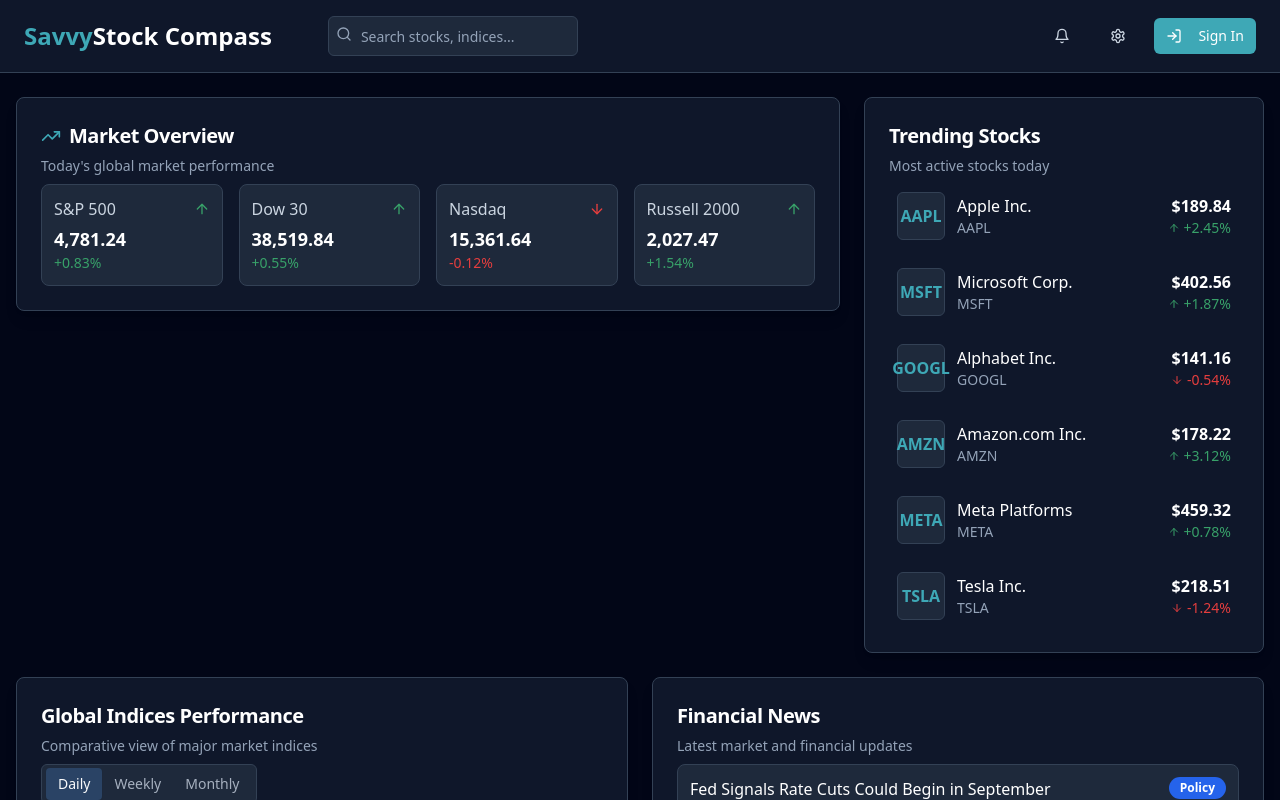
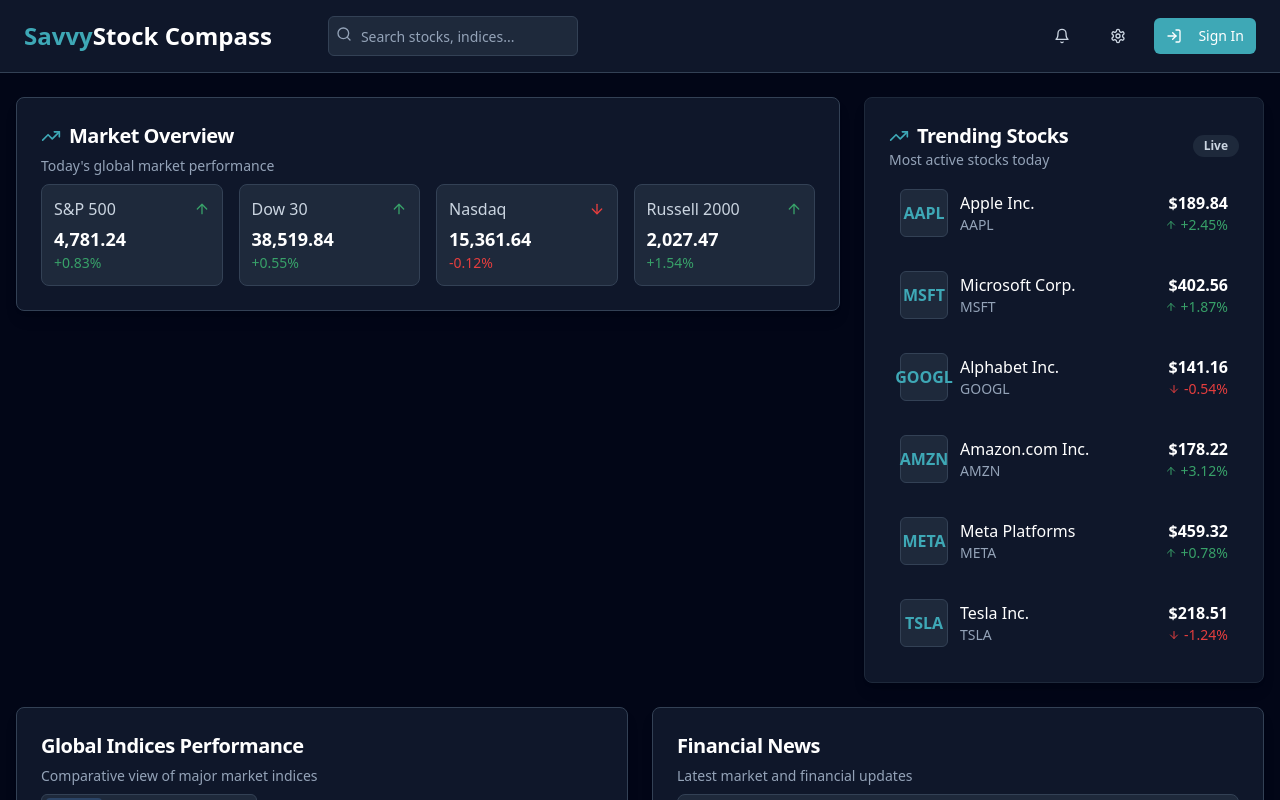
Before and after one commit to Yatharth4005/aibroker, a React (Vite) app: page / in a window 1280 px wide. Shown: the top 800 px of the page. Built offline with nearby package versions, Linux system fonts and the light colour scheme.

Commit message:
feat: Implement UI enhancements
- Changed background color to a darker grey/black.
- Integrated graphs for data visualization.
- Enhanced the Trending Stocks component.

```diff
--- a/src/components/TrendingStocks.tsx
+++ b/src/components/TrendingStocks.tsx
@@ -1,7 +1,8 @@
 
 import React from 'react';
-import { ArrowUp, ArrowDown } from 'lucide-react';
+import { ArrowUp, ArrowDown, TrendingUp } from 'lucide-react';
 import { Card, CardContent, CardDescription, CardHeader, CardTitle } from "@/components/ui/card";
+import { Badge } from "@/components/ui/badge";
 
 // Mock data for trending stocks
 const trendingStocks = [
@@ -15,17 +16,28 @@ const trendingStocks = [
 
 const TrendingStocks = () => {
   return (
-    <Card className="border-slate-700 bg-slate-900 shadow-lg">
+    <Card className="border-slate-800 bg-slate-900 shadow-lg h-full">
       <CardHeader className="pb-2">
-        <CardTitle className="text-xl text-white">Trending Stocks</CardTitle>
-        <CardDescription className="text-slate-400">
-          Most active stocks today
-        </CardDescription>
+        <div className="flex items-center justify-between">
+          <div>
+            <CardTitle className="text-xl text-white flex items-center gap-2">
+              <TrendingUp className="w-5 h-5 text-finance-teal" />
+              Trending Stocks
+            </CardTitle>
+            <CardDescription className="text-slate-400">
+              Most active stocks today
+            </CardDescription>
+          </div>
+          <Badge className="bg-slate-800 text-slate-300 hover:bg-slate-700">Live</Badge>
+        </div>
       </CardHeader>
       <CardContent>
         <div className="space-y-3">
           {trendingStocks.map((stock) => (
-            <div key={stock.symbol} className="flex items-center p-2 hover:bg-slate-800 rounded-md transition-colors">
+            <div
+              key={stock.symbol}
+              className="flex items-center p-2.5 hover:bg-slate-800 rounded-md transition-colors border border-transparent hover:border-slate-700"
+            >
               <div className="w-12 h-12 bg-slate-800 rounded-md flex items-center justify-center mr-3 border border-slate-700">
                 <span className="font-bold text-finance-teal">{stock.symbol}</span>
               </div>
--- a/src/index.css
+++ b/src/index.css
@@ -5,43 +5,43 @@
 
 @layer base {
   :root {
-    --background: 215 25% 9%;
+    --background: 225 25% 6%;
     --foreground: 210 20% 98%;
 
-    --card: 215 25% 9%;
+    --card: 220 25% 8%;
     --card-foreground: 210 20% 98%;
 
-    --popover: 215 25% 9%;
+    --popover: 220 25% 8%;
     --popover-foreground: 210 20% 98%;
 
     --primary: 187 49% 48%;
     --primary-foreground: 210 20% 98%;
 
-    --secondary: 215 20% 16%;
+    --secondary: 220 20% 14%;
     --secondary-foreground: 210 20% 98%;
 
-    --muted: 215 20% 16%;
+    --muted: 220 20% 14%;
     --muted-foreground: 215 16% 70%;
 
-    --accent: 215 20% 16%;
+    --accent: 220 20% 14%;
     --accent-foreground: 210 20% 98%;
 
     --destructive: 0 84% 60%;
     --destructive-foreground: 210 20% 98%;
 
-    --border: 215 25% 21%;
-    --input: 215 25% 21%;
+    --border: 220 25% 18%;
+    --input: 220 25% 18%;
     --ring: 187 49% 48%;
 
     --radius: 0.5rem;
 
-    --sidebar-background: 220 26% 12%;
+    --sidebar-background: 225 26% 10%;
     --sidebar-foreground: 240 5% 90%;
     --sidebar-primary: 187 49% 48%;
     --sidebar-primary-foreground: 0 0% 98%;
-    --sidebar-accent: 220 25% 17%;
+    --sidebar-accent: 225 25% 15%;
     --sidebar-accent-foreground: 240 5% 90%;
-    --sidebar-border: 220 25% 17%;
+    --sidebar-border: 225 25% 15%;
     --sidebar-ring: 217 91% 60%;
 
     --finance-teal: 187 49% 48%;
--- a/src/pages/Index.tsx
+++ b/src/pages/Index.tsx
@@ -16,7 +16,7 @@ const Index = () => {
           <div className="lg:col-span-2">
             <MarketOverview />
           </div>
-          <div>
+          <div className="h-full">
             <TrendingStocks />
           </div>
         </div>
@@ -30,7 +30,7 @@ const Index = () => {
           <AIRecommendation />
         </div>
       </main>
-      <footer className="bg-slate-900 border-t border-slate-800 py-4">
+      <footer className="bg-[#111827] border-t border-slate-800 py-4">
         <div className="container mx-auto px-4 text-center text-slate-500 text-sm">
           <p>© 2025 SavvyStock Compass. All market data is for demonstration purposes only.</p>
           <p className="mt-1">Not financial advice. Trading involves risk.</p>
```
